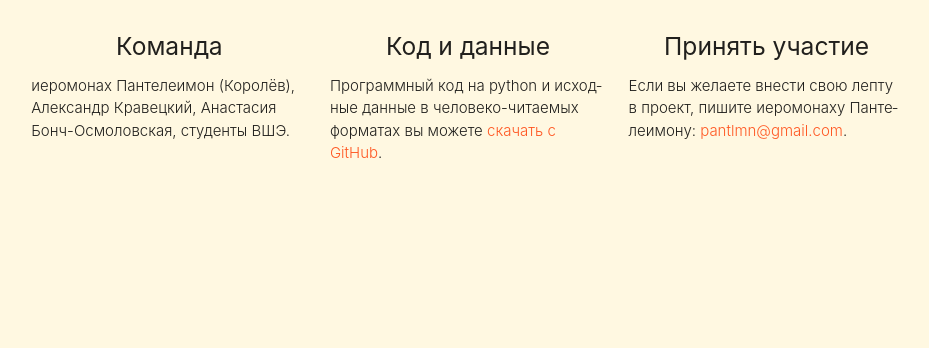
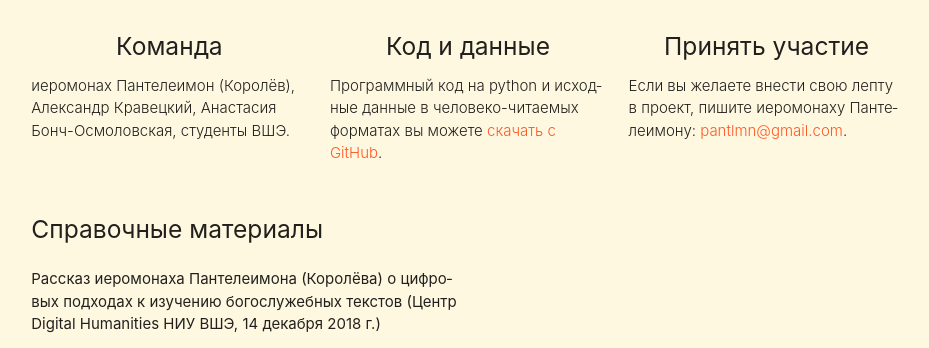
Before and after one commit to pantlmn/liturcorpora, a Django app: page / in a window 1280 px wide. Shown: the part 691-1039 px from the top of the page, without its empty margins (172-1101 px from the left). Before the commit the page ends 849 px from the top, so only its background shows below. Run offline with Django 3.2, Linux system fonts and the light colour scheme.

Commit message:
+ видео с лекции в ВШЭ

```diff
--- a/lc/rc_dic/templates/rc_dic/main_index.html
+++ b/lc/rc_dic/templates/rc_dic/main_index.html
@@ -84,6 +84,20 @@
       </div>
     </div>
 </div>
+<!-- Видеоматериалы -->
+<div class="row">
+    <div class="col s12">
+        <h5>Справочные материалы</h5>
+    </div>
+    <div class="col s12 m6 l6">
+        <p>Рассказ иеромонаха Пантелеимона (Королёва) о цифровых подходах к изучению богослужебных текстов (Центр Digital Humanities НИУ ВШЭ, 14&nbsp;декабря 2018&nbsp;г.)</p>
+        <div class="video-container">
+        <iframe width="853" height="480" src="//www.youtube.com/embed/Y3y77J3qL1Y?rel=0" frameborder="0" allowfullscreen></iframe>
+        </div>
+    </div>
+</div>
+
+
   {% include "rc_dic/bottom_js.html" %}
   </body>
 </html>
```
Lines whose indentation alone changed are shown as unchanged.
